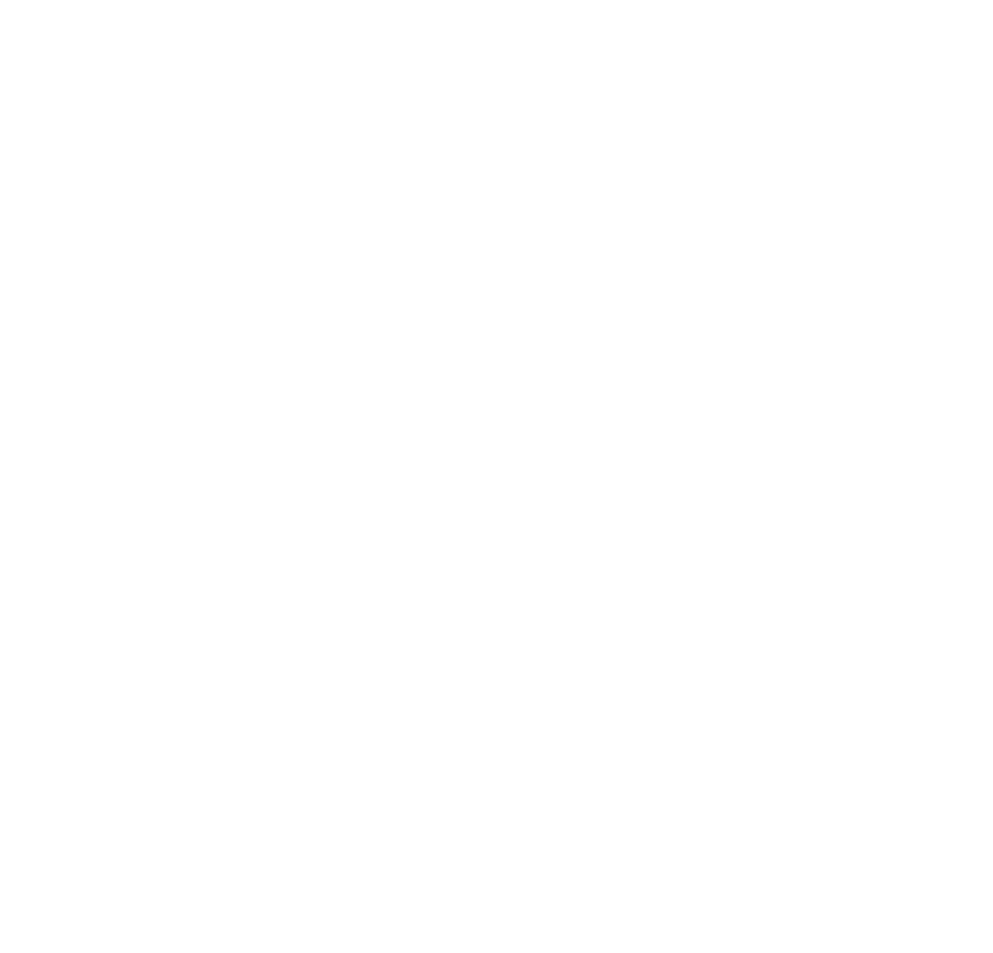
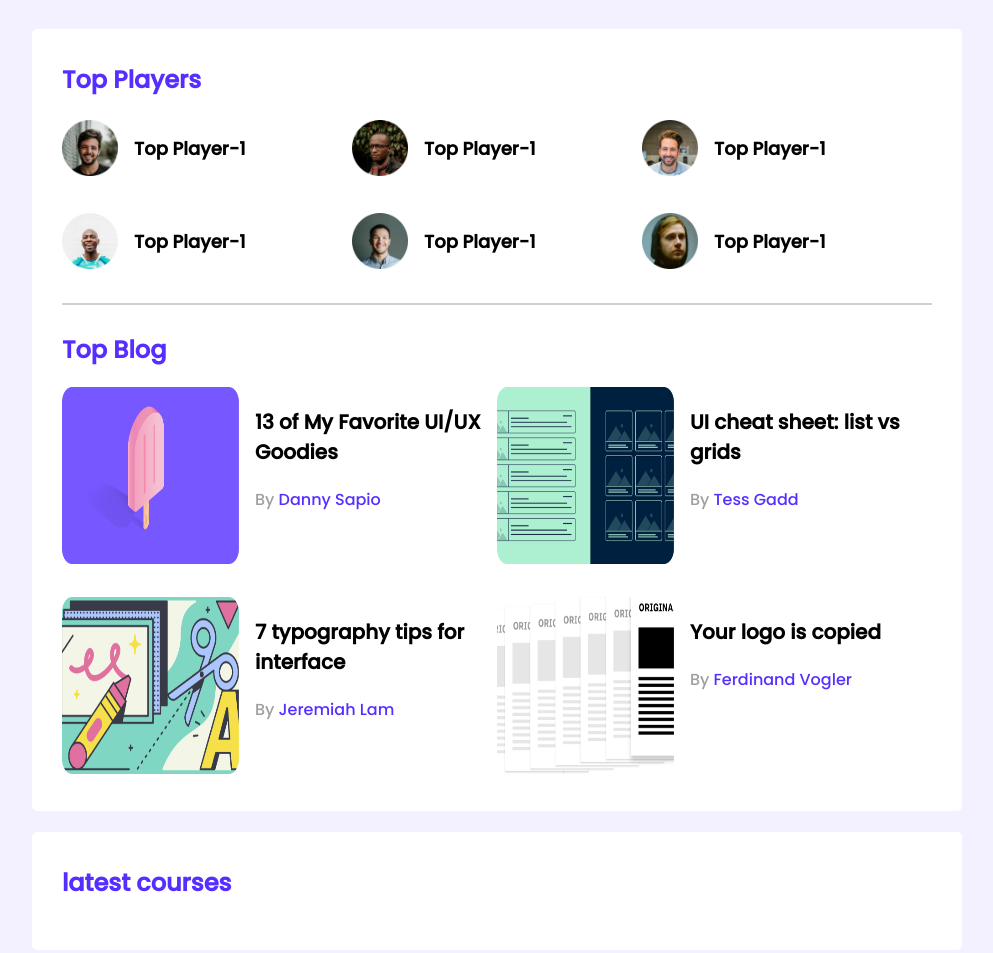
Before and after one commit to Sayeednayeem1/leader-board-css3, a plain HTML site: page index.html in a window 1280 px wide. Shown: the whole page, without its empty margins (143-1136 px from the left). Before the commit the page ends 800 px from the top, so only its background shows below. Drawn offline with Linux system fonts and the light colour scheme.

Commit message:
whatever

```diff
--- a/css/styles.css
+++ b/css/styles.css
@@ -0,0 +1,77 @@
+/* fonts */
+@import url('https://fonts.googleapis.com/css2?family=Poppins:wght@500&display=swap');
+body{
+    font-family: 'Poppins', sans-serif;
+    background-color: #F3F1FF;
+}
+main{
+    display: flex;
+    flex-direction: column;
+    align-items: center;
+}
+.container{
+    background-color: #FFFFFF;
+    width: 870px;
+    margin-top: 21px;
+    border-radius: 5px;
+    padding: 30px;
+}
+.top-players{
+    margin-bottom: 30px;
+}
+/* top players style */
+.section-title{
+    color: #562EFF;
+    font-size: 24px;
+    margin-top: 3px;
+}
+.players{
+    display: grid;
+    grid-template-columns: repeat(3, 1fr);
+    /* grid-template-columns: repeat(1fr, 1fr, 1fr); same thing */
+    grid-row-gap: 30px;
+}
+.player{
+    display: flex;
+    align-items: center;
+}
+.player img{
+    width: 56px;
+    height: 56px;
+}
+.player-name{
+    margin-left: 16px;
+    font-size: 18px;
+}
+hr{
+    border: 1px solid #D1D1D1;
+    margin-bottom: 27px;
+}
+/* top blog stylesk */
+.blogs{
+    display: grid;
+    grid-template-columns: repeat(2, 1fr);
+    grid-row-gap: 26px;
+}
+.blog{
+    display: flex;
+}
+.blog .thumbnail img{
+    width: 177px;
+    height: 177px;
+}
+.blog-info{
+    margin-left: 16px;
+}
+.blog-title{
+    font-size: 20px;
+}
+.blog-author{
+    color: #9F9F9F;
+    font-size: 16px;
+}
+.blog-author a{
+    text-decoration: none;
+    color: #562EFF;
+    font-size: 16px;
+}
--- a/index.html
+++ b/index.html
@@ -9,6 +9,98 @@
     <link rel="stylesheet" href="css/styles.css">
 </head>
 <body>
+    <!--header start-->
+    <header>
 
+    </header>
+    <!--header end-->
+    <main>
+        <!--Top players and top blog-->
+        <section class="container">
+            <div class="top-players">
+                <h2 class="section-title">Top Players</h2>
+                <div class="players">
+                    <div class="player">
+                        <img src="images/players/player-1.png" alt="">
+                        <h3 class="player-name">Top Player-1</h3>
+                    </div>
+                    <div class="player">
+                        <img src="images/players/player-2.png" alt="">
+                        <h3 class="player-name">Top Player-1</h3>
+                    </div>
+                    <div class="player">
+                        <img src="images/players/player-3.png" alt="">
+                        <h3 class="player-name">Top Player-1</h3>
+                    </div>
+                    <div class="player">
+                        <img src="images/players/player-4.png" alt="">
+                        <h3 class="player-name">Top Player-1</h3>
+                    </div>
+                    <div class="player">
+                        <img src="images/players/player-5.png" alt="">
+                        <h3 class="player-name">Top Player-1</h3>
+                    </div>
+                    <div class="player">
+                        <img src="images/players/player-6.png" alt="">
+                        <h3 class="player-name">Top Player-1</h3>
+                    </div>
+                </div>
+            </div>
+            <hr>
+            <div class="top-blogs">
+                <h2 class="section-title">Top Blog</h2>
+                <div class="blogs">
+                    <article class="blog">
+                        <div class="thumbnail">
+                            <img src="images/blogs/blog-1.png" alt="">
+                        </div>
+                        <div class="blog-info">
+                            <h3 class="blog-title">
+                                13 of My Favorite UI/UX Goodies
+                            </h3>
+                            <p class="blog-author">By <a href="">Danny Sapio</a></p>
+                        </div>
+                    </article>
+                    <article class="blog">
+                        <div class="thumbnail">
+                            <img src="images/blogs/blog-2.png" alt="">
+                        </div>
+                        <div class="blog-info">
+                            <h3 class="blog-title">
+                                UI cheat sheet: list vs grids
+                            </h3>
+                            <p class="blog-author">By <a href="">Tess Gadd</a></p>
+                        </div>
+                    </article>
+                    <article class="blog">
+                        <div class="thumbnail">
+                            <img src="images/blogs/blog-3.png" alt="">
+                        </div>
+                        <div class="blog-info">
+                            <h3 class="blog-title">
+                                7 typography tips for interface
+                            </h3>
+                            <p class="blog-author">By <a href="">Jeremiah Lam</a></p>
+                        </div>
+                    </article>
+                    <article class="blog">
+                        <div class="thumbnail">
+                            <img src="images/blogs/blog-4.png" alt="">
+                        </div>
+                        <div class="blog-info">
+                            <h3 class="blog-title">
+                                Your logo is copied
+                            </h3>
+                            <p class="blog-author">By <a href="">Ferdinand Vogler</a></p>
+                        </div>
+                    </article>
+                </div>
+            </div>
+        </section>
+        <!-- new section -->
+        <section class="container">
+            <h2 class="section-title">latest courses</h2>
+        </section>
+    </main>
 </body>
 </html>
```
